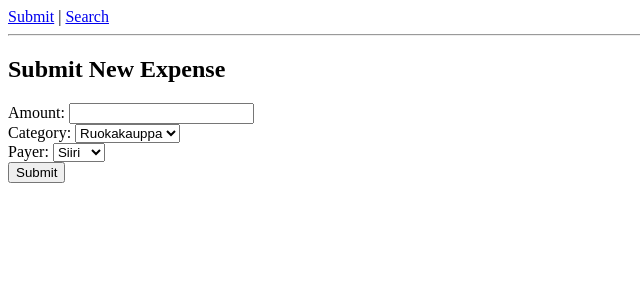
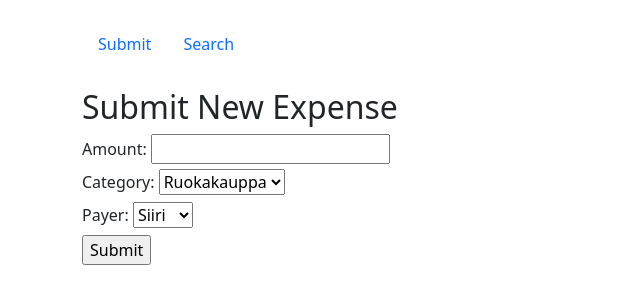
Before and after one commit to lauripuro/KuluApp, a Flask app: page / in a window 1280 px wide. Shown: the top 304 px of the page, without its empty margins (0-640 px from the left). Run offline with Flask 3, Linux system fonts and the light colour scheme; some libraries are stand-ins or nearby versions.

Commit message:
Update base.html

```diff
--- a/templates/base.html
+++ b/templates/base.html
@@ -1,14 +1,19 @@
 <!DOCTYPE html>
 <html>
 <head>
+    <meta charset="utf-8">
+    <meta name="viewport" content="width=device-width,initial-scale=1">
     <title>Expense Tracker</title>
+    <link rel="stylesheet" href="https://stackpath.bootstrapcdn.com/bootstrap/4.5.2/css/bootstrap.min.css">
+    <link href="https://cdn.jsdelivr.net/npm/bootstrap@5.3.0/dist/css/bootstrap.min.css" rel="stylesheet">
+    <link rel="stylesheet" href="{{ url_for('static', filename='style.css') }}">
 </head>
-<body>
-    <nav>
-        <a href="/">Submit</a> |
-        <a href="/search">Search</a>
+<body class="container py-4">
+    <nav class="nav mb-4">
+        <a class="nav-link" href="/">Submit</a>
+        <a class="nav-link" href="/search">Search</a>
     </nav>
-    <hr>
     {% block content %}{% endblock %}
+    <script src="https://cdn.jsdelivr.net/npm/bootstrap@5.3.0/dist/js/bootstrap.bundle.min.js"></script>
 </body>
 </html>
```
